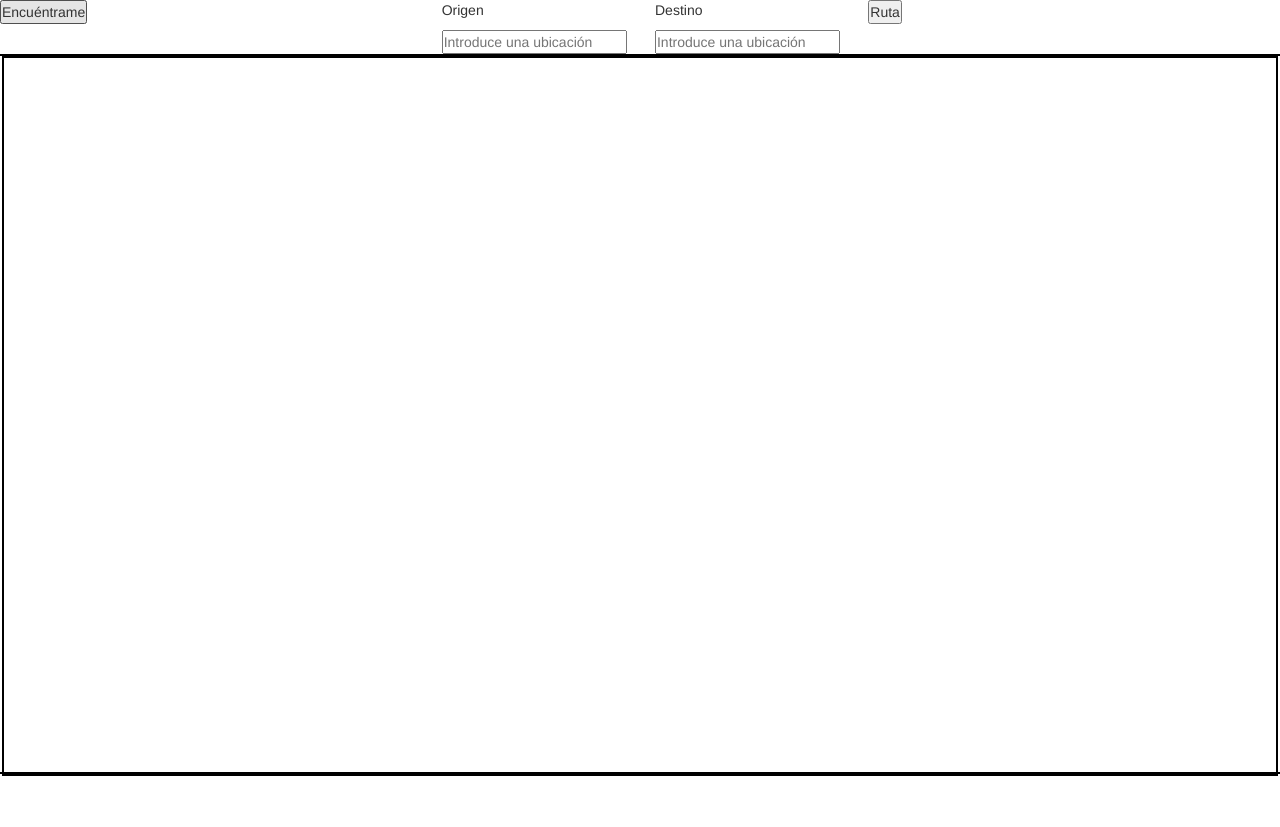
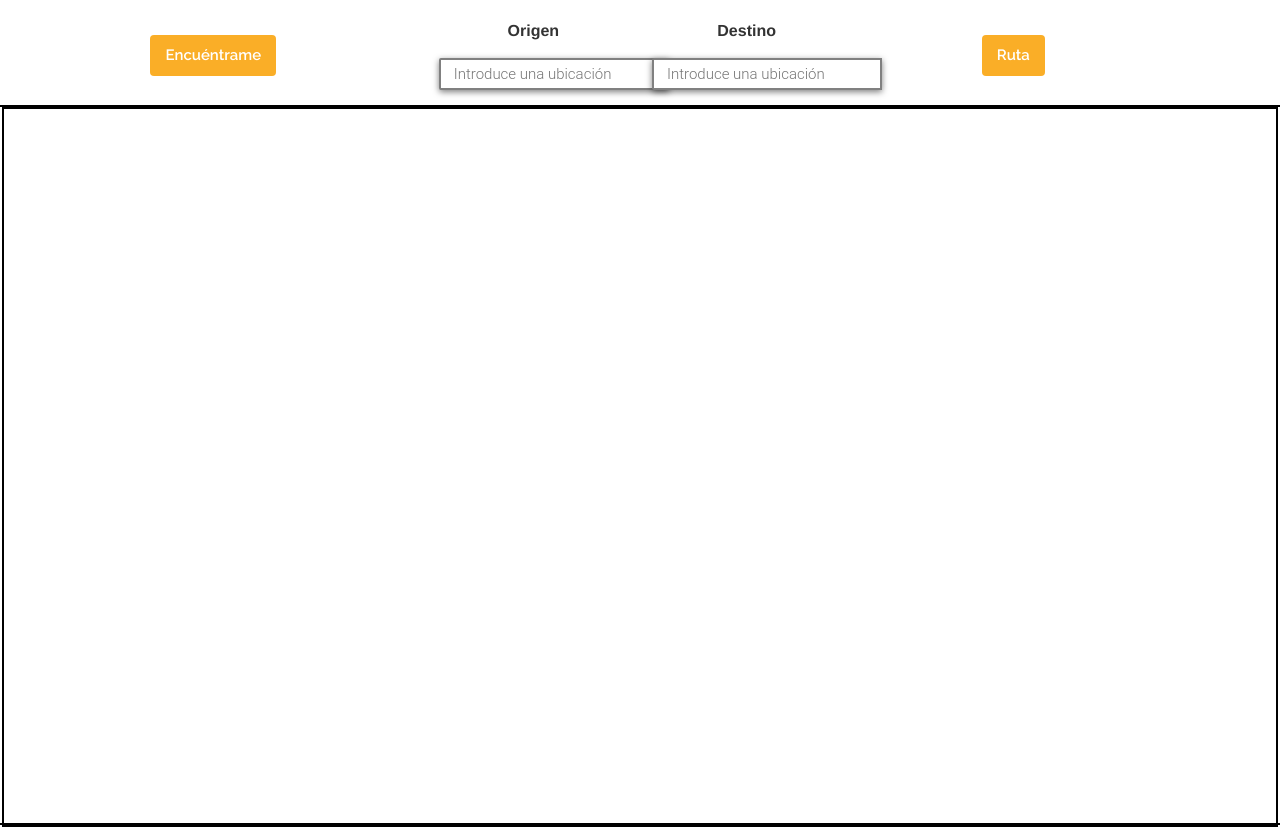
Before and after one commit to PauLeeR/easy-vreco, a plain HTML site: page index.html in a window 1280 px wide. Before the commit the page ends 800 px from the top, so only its background shows below. Drawn offline with nearby package versions, Linux system fonts and the light colour scheme; some packages are replaced by stand-ins of ours.

Commit message:
todo listo, estilos cambiados un poco

```diff
--- a/css/style.css
+++ b/css/style.css
@@ -8,3 +8,49 @@
 	height: 90vh;
 	border: 2px solid black;
 }
+
+#findme, #route{
+	margin: 15px auto;
+	padding: 10px 15px;
+	color: white;
+	background-color: #faae27;
+	border: 0;
+	font-weight: 700;
+	border-radius: 4px;
+	font-family: "Raleway";
+	font-size: 15px;
+	display: block;
+}
+
+#findme:hover, #route:hover{
+	outline: 0;
+	color: #999;
+}
+
+section{
+	padding-top: 20px;
+}
+
+.controls {
+	padding: 10px;
+	margin-top: 5px;
+	margin-bottom: 15px;
+	border: 2px solid gray;
+	border-radius: 2px 0 0 2px;
+	box-sizing: border-box;
+	-moz-box-sizing: border-box;
+	height: 32px;
+	outline: none;
+	box-shadow: 0 2px 6px rgba(0, 0, 0, 0.5);
+	font-family: Roboto;
+	font-size: 15px;
+	font-weight: 300;
+	margin-left: -3px;
+	padding: 0 11px 0 13px;
+}
+
+p {
+	color: solid black;
+	font-size: 16px;
+	font-weight: 600;
+}
--- a/index.html
+++ b/index.html
@@ -23,19 +23,19 @@
 				<button id="findme">Encuéntrame</button>
 			</div>
 		</div>
-		<div class="col-lg-2 col-md-2 col-sm-12 col-xs-12 text-left">
+		<div class="col-lg-2 col-md-2 col-sm-12 col-xs-12 text-center">
 			<p>Origen</p>
 			<input id="from" class="controls" type="text" placeholder="Introduce una ubicación">
 		</div>
-		<div class="col-lg-2 col-md-2 col-sm-12 col-xs-12 text-left">
+		<div class="col-lg-2 col-md-2 col-sm-12 col-xs-12 text-center">
 			<p>Destino</p>
 			<input type="text" id="to" class="controls" type="text" placeholder="Introduce una ubicación">
 		</div>
-		<div class="col-lg-2 col-md-2 col-sm-12 col-xs-12">
+		<div class="col-lg-3 col-md-3 col-sm-12 col-xs-12">
 			<button id="route">Ruta</button>
 		</div>
 		<div class="row">
-			<div class="col-md-12 col-sm-12" id="map">
+			<div class="col-lg-12 col-md-12 col-sm-12 col-xs-12" id="map">
 				<div id="map"></div>
 				<!-- aquí va el mapa-->
 			</div>
```
